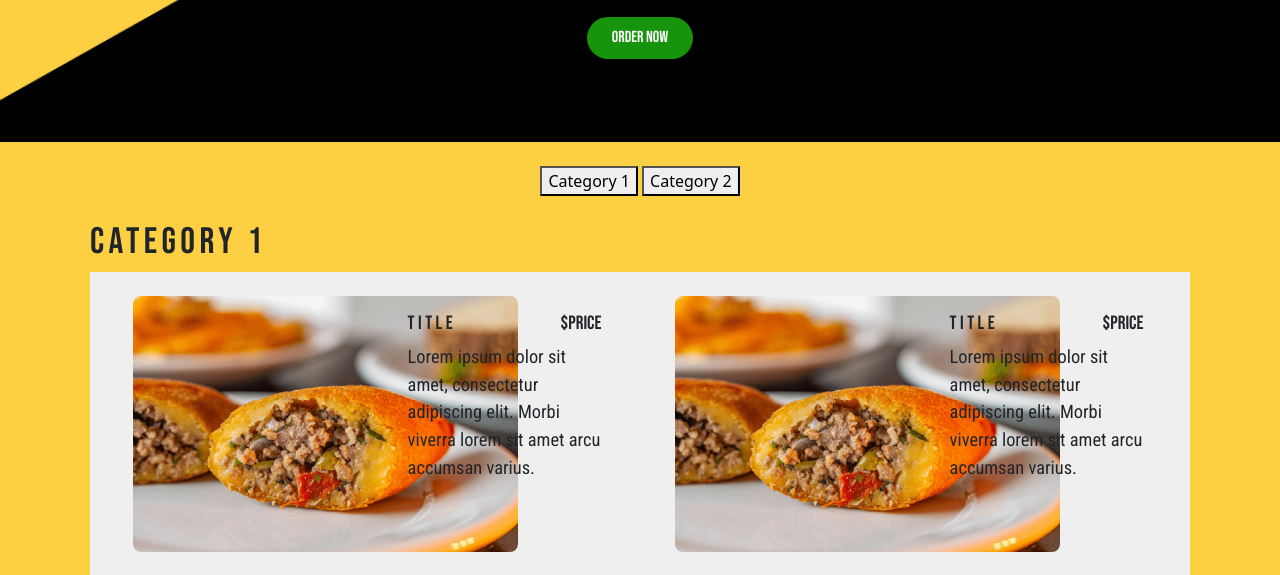
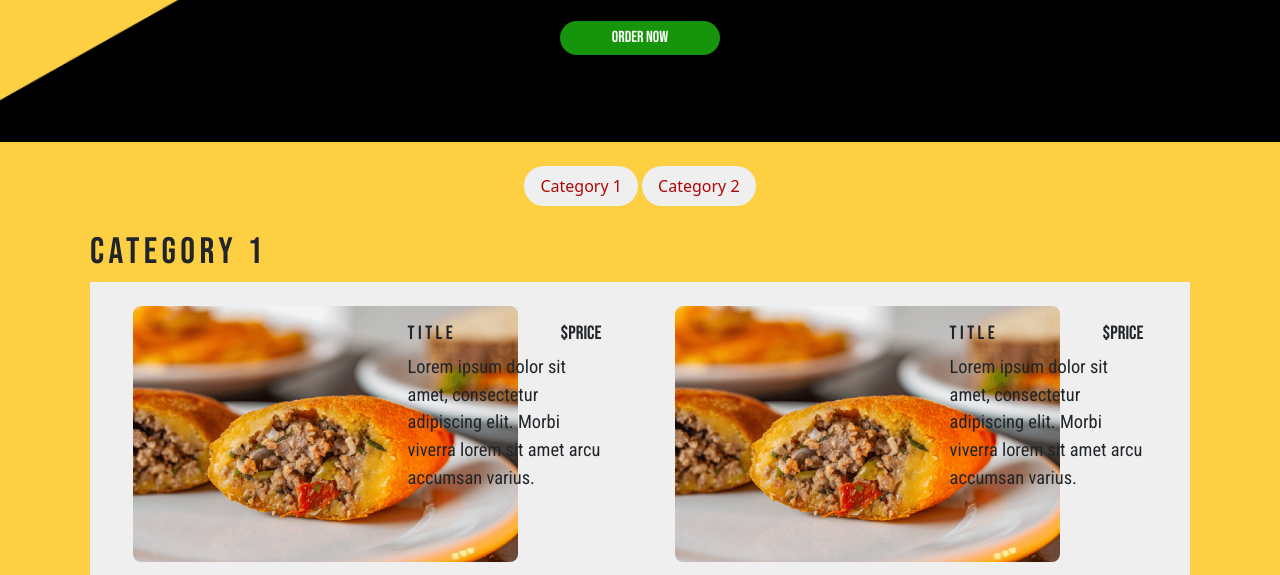
Before and after one commit to caresdev/restaurant-menu, a plain HTML site: page index.html in a window 1280 px wide. Shown: the part 658-1233 px from the top of the page. Drawn offline with nearby package versions, Linux system fonts and the light colour scheme.

Commit message:
filtering buttons css

```diff
--- a/css/index.css
+++ b/css/index.css
@@ -4,7 +4,7 @@
     /* Colors */
     --primary-background-color: #FDD044;
     --secondary-background-color: #EFEFEF;
-    --primary-black: #000000;
+    --primary-text-color: #000000;
     --secondary-text-color: #ffffff;
     --primary-red-color: #AE0706;
     --primary-green-color: #16940C;
@@ -50,7 +50,7 @@ body{
 
 /* Navigation */
 .navbar, footer{
-    background-color: var(--primary-black);
+    background-color: var(--primary-text-color);
 }
 
 .navbar .nav-link, footer {
@@ -102,16 +102,27 @@ body{
     background-color: var(--primary-green-color);
     font-family: var(--secondary-font);
     font-weight: 200;
+    width: 10em;
     letter-spacing: var(--spacing);
 }
 
 
+/* Main */
 
+/* Filtering Menu */
+.filter-btn{
+    color: var(--primary-red-color);
+    background-color: var(--secondary-background-color);
+    border: none;
+    padding: 0.5rem 1rem;
+    cursor: pointer;
+    transition: var(--transition);
+}
 
-
-
-
-/* Main */
+.filter-btn:hover{
+    background-color: var(--primary-red-color);
+    color: var(--secondary-text-color);
+}
 
 
 /* Items section */
--- a/index.html
+++ b/index.html
@@ -64,7 +64,7 @@
             <div class="header-slogan text-white text-center mt-4">
               <h2 class="slogan text-uppercase mb-2"> Captivating Message! </h2>
               <h4 class="slogan-txt mb-4"> A captivating message describing your products.</h4>
-              <a href="" class="btn rounded-pill text-uppercase px-4 py-2"> Order Now </a>
+              <a href="" class="btn rounded-pill text-uppercase py-1"> Order Now </a>
             </div>
 
           </div>
@@ -77,8 +77,8 @@
       <!-- Filtering menu -->
       <section class="my-4 text-center">
         <nav aria-label="Submenu">
-          <button>Category 1</button>
-          <button>Category 2</button>
+          <a href="" class="btn filter-btn rounded-pill">Category 1</a>
+          <a href="" class="btn filter-btn rounded-pill">Category 2</a>
           <!-- More filtering buttons -->
         </nav>
       </section>
```
